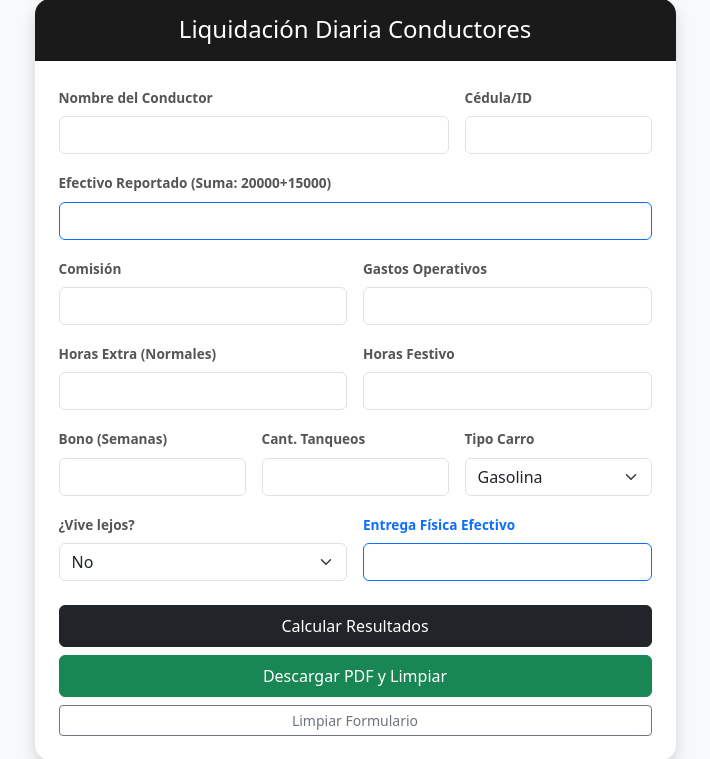
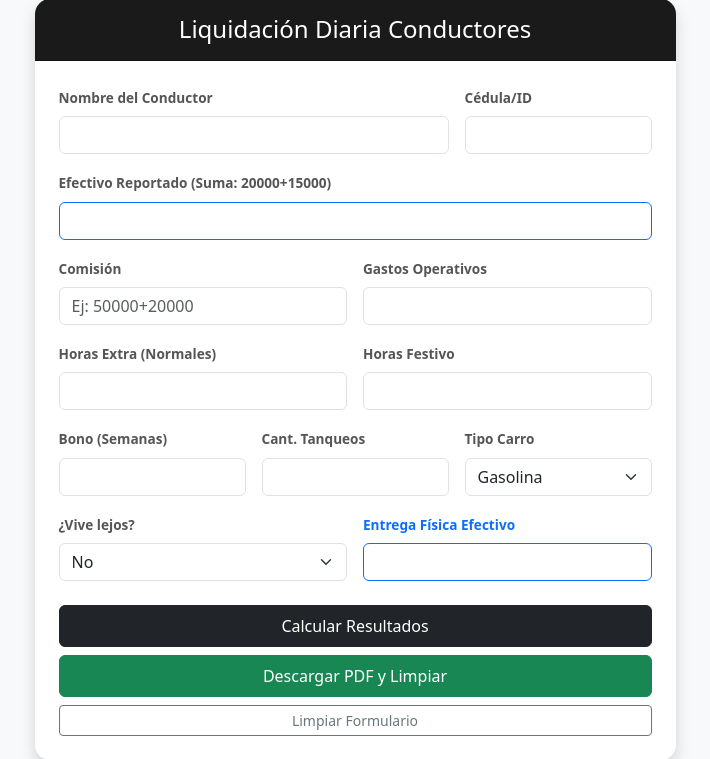
Before and after one commit to Andres4711/colillas-conductores, a Flask app: page / in a window 1280 px wide. Shown: the part 49-808 px from the top of the page, without its empty margins (285-995 px from the left). Run offline with Flask 3, Linux system fonts and the light colour scheme.

Commit message:
Update index.html
Cambio en lectura de comision

```diff
--- a/colilla_pago/templates/index.html
+++ b/colilla_pago/templates/index.html
@@ -39,7 +39,7 @@
 
                                 <div class="col-md-6">
                                     <label class="form-label">Comisión</label>
-                                    <input type="number" name="comision" class="form-control" value="{{ form.get('comision','') }}">
+                                    <input type="text" name="comision" class="form-control" placeholder="Ej: 50000+20000" value="{{ form.get('comision','') }}">
                                 </div>
                                 <div class="col-md-6">
                                     <label class="form-label">Gastos Operativos</label>
```
